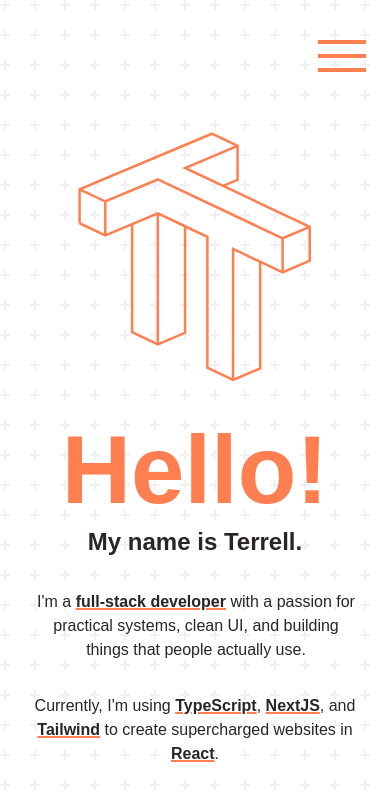
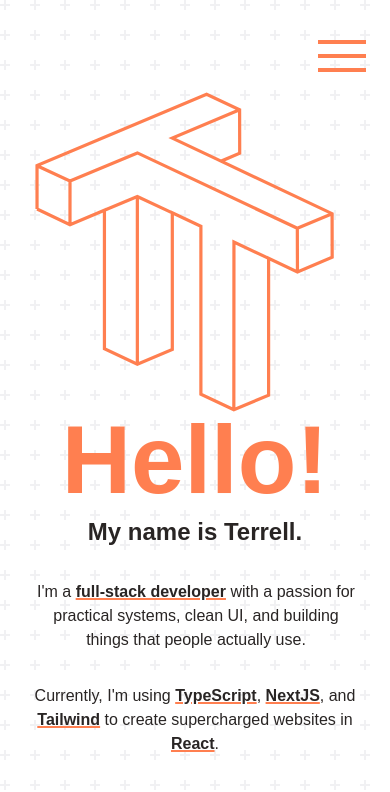
Before and after one commit to terrellturner/rellsoft-portfolio, a Next.js app in the folder rellsoft-blog-site/: page / in a window 390 px wide. Shown: the top 792 px of the page. Built offline with nearby package versions, Linux system fonts and the light colour scheme.

Commit message:
Addressing LCP concerns with hero SVG on landing page with rem height

```diff
--- a/rellsoft-blog-site/src/app/components/rellsoft-logo.tsx
+++ b/rellsoft-blog-site/src/app/components/rellsoft-logo.tsx
@@ -20,6 +20,7 @@
         viewBox="0 0 932.41547 997.18066"
         fill="none"
         xmlns="http://www.w3.org/2000/svg"
+        className="h-full"
       >
         <motion.path
           initial={{ pathLength: initialAnimation }}
--- a/rellsoft-blog-site/src/app/page.tsx
+++ b/rellsoft-blog-site/src/app/page.tsx
@@ -22,7 +22,7 @@
       <section
         aria-label="Home"
         id="hero"
-        className="z-30 flex-col-reverse text-center transition-all duration-500 lg:text-left container relative place-items-center justify-center space-y-6 flex w-full lg:flex-row mx-auto md:max-w-screen-3xl px-5 lg:justify-around text-stone-800 dark:text-zinc-100"
+        className="z-30 flex-col-reverse text-center h-full transition-all duration-500 lg:text-left container relative place-items-center justify-center space-y-6 flex w-full lg:flex-row mx-auto md:max-w-screen-3xl px-5 lg:justify-around text-stone-800 dark:text-zinc-100"
       >
         <div className="lg:p-5 flex flex-col justify-center">
           <h1 className="text-8xl font-extrabold md:text-9xl text-rellsoft-orange dark:text-rellsoft-green ">
@@ -100,7 +100,7 @@
         <RellSoftLogo
           animationLength={1}
           initialAnimation={0}
-          classNames="stroke-10 stroke-rellsoft-orange dark:stroke-rellsoft-green md:w-1/3 w-2/3 py-10 md:py-0"
+          classNames="stroke-10 stroke-rellsoft-orange dark:stroke-rellsoft-green h-[20rem] lg:h-[28rem] 2xl:h-[38rem] transition-all ease-in-out duration-500"
         />
       </section>
     </motion.main>
```
